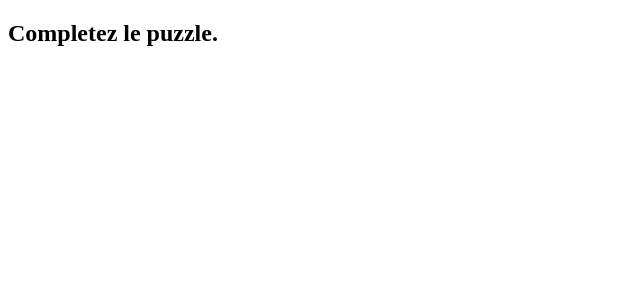
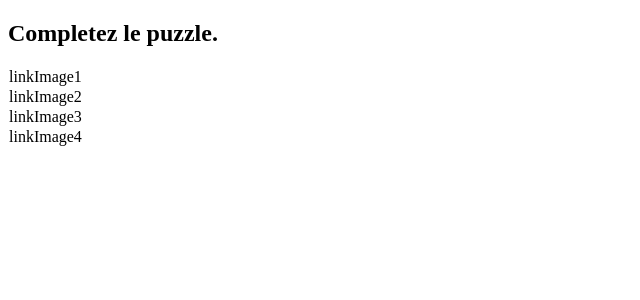
Before and after one commit to 2019-2020-ps6/2022-2023-ps6-zqsd, an Angular app in the folder front-end/: page /GameResult in a window 1280 px wide. Shown: the top 300 px of the page, without its empty margins (0-640 px from the left). Built offline with nearby package versions, Linux system fonts and the light colour scheme.

Commit message:
les answers s'affichent

```diff
--- a/front-end/src/app/GameAnswer.component/GameAnswer.Component.ts
+++ b/front-end/src/app/GameAnswer.component/GameAnswer.Component.ts
@@ -16,6 +16,7 @@ export class GameAnswer_Component implements OnInit {
     this.gameService.currentAnswer$.subscribe((answer: Answer) => {
       this.currentAnswer$ = answer;
     });
+
   }
     ngOnInit(): void {}
 }
--- a/front-end/src/app/GameQuestion.component/GameQuestion.Component.html
+++ b/front-end/src/app/GameQuestion.component/GameQuestion.Component.html
@@ -1,3 +1,6 @@
 <h2>{{currentQuestion.value}}</h2>
 
-<app-GameAnswer></app-GameAnswer>
+<tr *ngFor="let answer of currentQuestion.answers">
+    <td>{{answer.value}}</td>
+    <app-GameAnswer></app-GameAnswer>
+</tr>
```
